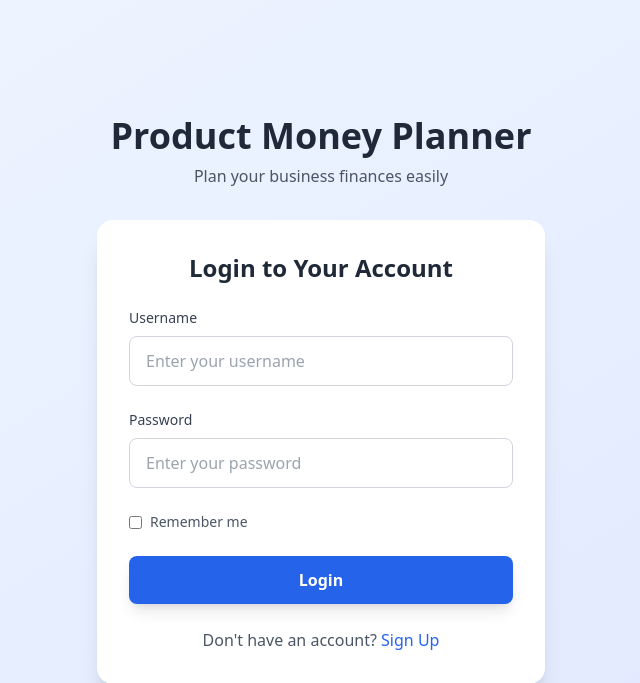
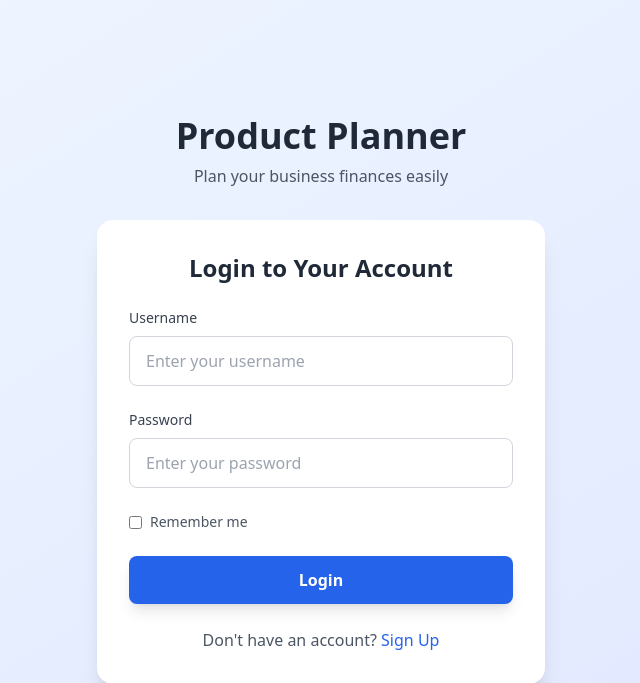
Before and after one commit to kurenaishadow/product-planner, a PHP site: page /login.php in a window 1280 px wide. Shown: the top 683 px of the page, without its empty margins (319-959 px from the left). Run offline with PHP 8.4, Linux system fonts and the light colour scheme; a stand-in replaces the project's code that opens the database connection; some libraries are stand-ins or nearby versions.

Commit message:
Login edits

```diff
--- a/login.php
+++ b/login.php
@@ -85,7 +85,7 @@ if ($_SERVER['REQUEST_METHOD'] === 'POST' && isset($_POST['login'])) {
     <div class="w-full max-w-md">
         <!-- Logo/Title -->
         <div class="text-center mb-8">
-            <h1 class="text-4xl font-bold text-gray-800 mb-2">Product Money Planner</h1>
+            <h1 class="text-4xl font-bold text-gray-800 mb-2">Product Planner</h1>
             <p class="text-gray-600">Plan your business finances easily</p>
         </div>
 
```
